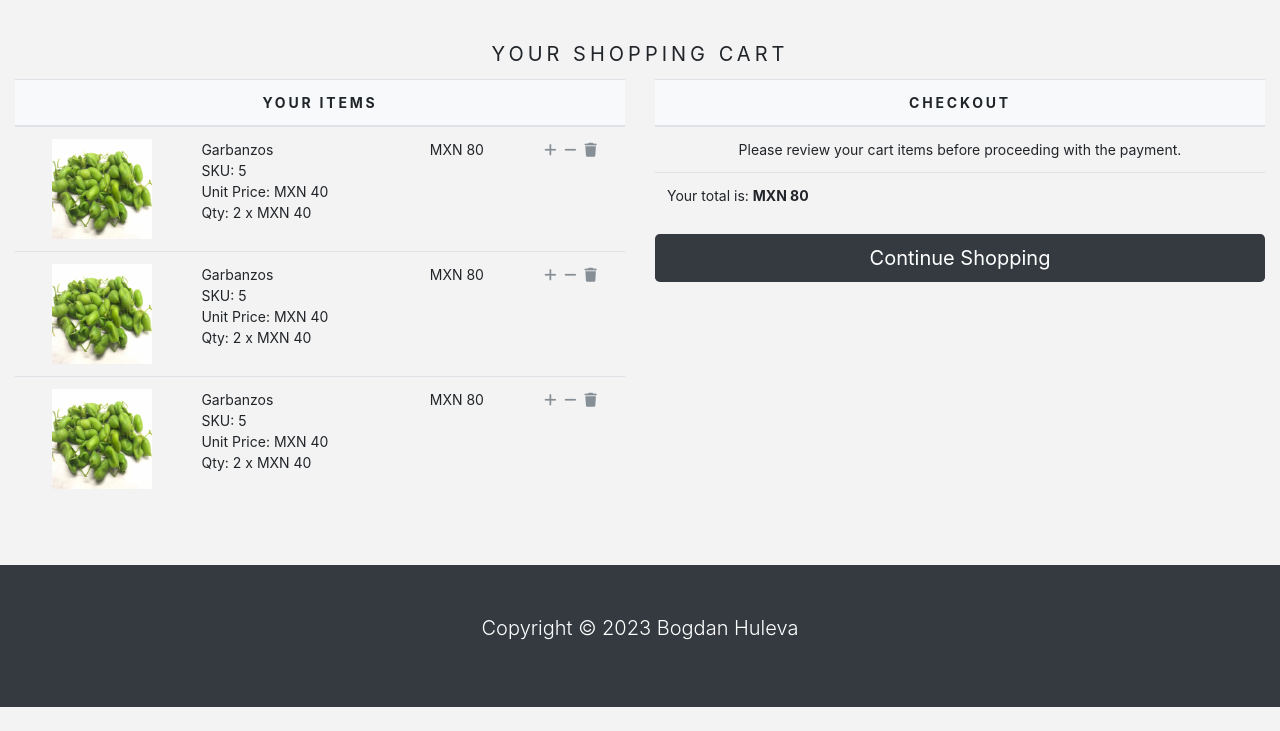
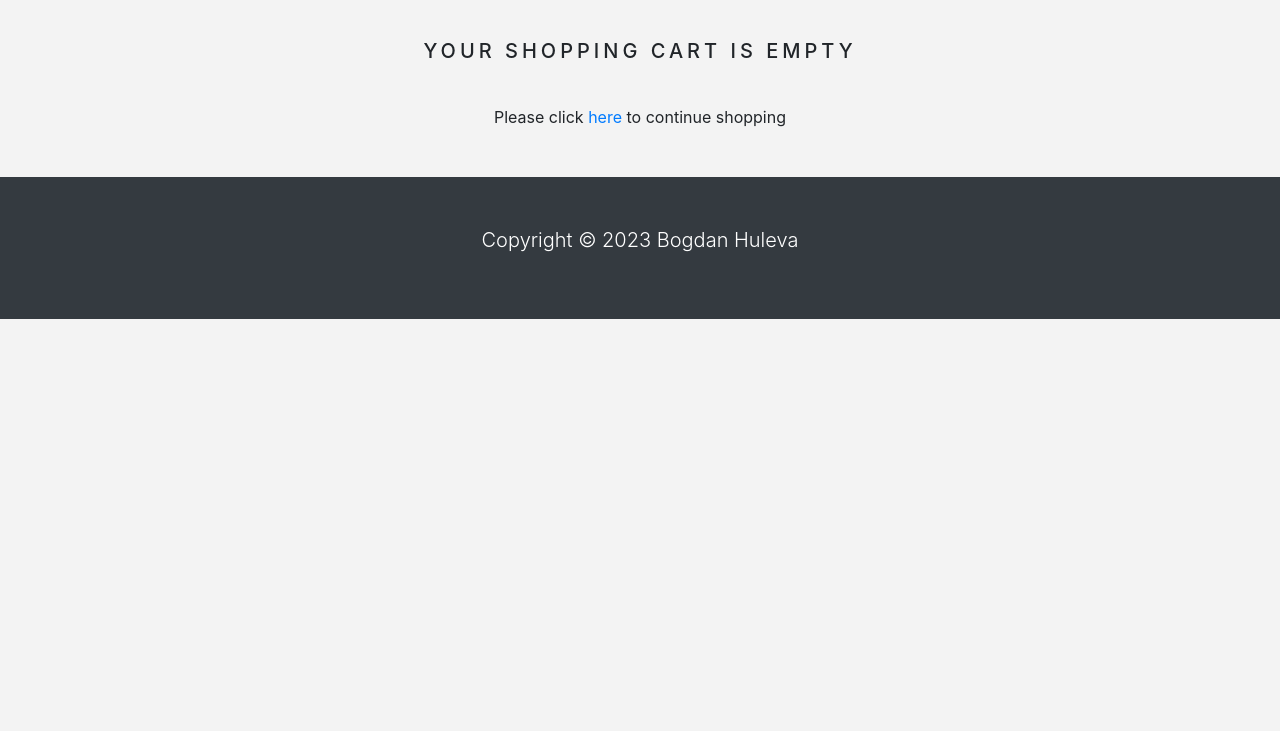
Before and after one commit to bogdanminne/ecommerce_project, a Django app: page /cart in a window 1280 px wide. Shown: the part 69-800 px from the top of the page. Run offline with Django 4.2, Linux system fonts and the light colour scheme; data comes from the database, SQL or seed files in the repository; both versions use the stored data as it was after the commit; some libraries are stand-ins or nearby versions.

Commit message:
Implementing "add to cart" logic
Adding dynamic functionality for the buttons.

```diff
--- a/store/models.py
+++ b/store/models.py
@@ -41,3 +41,29 @@ class Product(models.Model):
 
     def __str__(self):
         return self.name
+
+
+class Cart(models.Model):
+    cart_id = models.CharField(max_length=250, blank=True)
+    date_added = models.DateField(auto_now_add=True)
+    class Meta:
+        db_table = 'Cart'
+        ordering = ['date_added']
+
+    def __str__(self):
+        return self.cart_id
+
+class CartItem(models.Model):
+    product = models.ForeignKey(Product, on_delete=models.CASCADE)
+    cart = models.ForeignKey(Cart, on_delete=models.CASCADE)
+    quantity = models.IntegerField()
+    active = models.BooleanField(default=True)
+
+    class Meta:
+        db_table = 'CartItem'
+
+    def sub_total(self):
+        return self.product.price * self.quantity
+
+    def __str__(self):
+        return self.product
--- a/store/templates/cart.html
+++ b/store/templates/cart.html
@@ -6,6 +6,18 @@
 {% endblock %}
 
 {% block content %}
+    {% if not cart_items %}
+    <div class="text-center">
+        <br>
+        <h1 class="text-center product_title">
+            Your shopping cart is empty
+        </h1>
+        <br>
+        <p class="text-center">
+            Please click <a href="{% url 'home' %}">here</a> to continue shopping
+        </p>
+    </div>
+    {% else %}
     <div class="text-center">
         <br>
         <div class="text-center product_title">
@@ -23,30 +35,37 @@
                     </tr>
                 </thead>
 
-                {% for i in '123' %}
+                {% for cart_item in cart_items %}
                 <tr>
                     <td>
-                        <a href="">
-                            <img src="{% static 'img/product-1.png' %}" width="100" height="100" alt="">
+                        <a href="cart_item.product.get_url">
+                            <img src="{{cart_item.product.image.url}}" width="100" height="100" alt="">
                         </a>
                     </td>
                     <td class="text-left">
-                        Garbanzos
+                        {{cart_item.product.name}}
                         <br>
-                        SKU: 5
+                        SKU: {{cart_item.product.id}}
                         <br>
-                        Unit Price: MXN 40
+                        Unit Price: MXN {{cart_item.product.price}}
                         <br>
-                        Qty: 2 x MXN 40
+                        Qty: {{cart_item.quantity}} x {{cart_item.product.price}}
                     </td>
                     <td>
-                        MXN 80
+                        MXN {{cart_item.sub_total}}
                     </td>
+                    {% if cart_item.quantity < cart_item.product.stock %}
                     <td>
-                        &nbsp;<a href=""><i class="fa-solid fa-plus cart_icon"></i></a>
+                        &nbsp;<a href="{% url 'add_cart' cart_item.product.id %}"><i class="fa-solid fa-plus cart_icon"></i></a>
                         &nbsp;<a href=""><i class="fa-solid fa-minus cart_icon"></i></a>
                         &nbsp;<a href=""><i class="fa-solid fa-trash cart_icon"></i></a>
                     </td>
+                    {% else %}
+                    <td>
+                        &nbsp;<a href=""><i class="fa-solid fa-minus cart_icon"></i></a>
+                        &nbsp;<a href=""><i class="fa-solid fa-trash cart_icon"></i></a>
+                    </td>
+                    {% endif %}
                 </tr>
                 {% endfor %}
 
@@ -69,13 +88,13 @@
                     </tr>
                     <tr>
                         <td class="text-left">
-                            Your total is: <strong>MXN 80</strong>
+                            Your total is: <strong>MXN {{total}}</strong>
                         </td>
                     </tr>
                 </tbody>
             </table>
             <div class="mx-auto">
-                <a href="" style='text-decoration: none;'>
+                <a href="{% url 'home' %}" style='text-decoration: none;'>
                     <button type="button" class="btn btn-lg btn-block bg-dark text-white">
                         Continue Shopping
                     </button>
@@ -83,4 +102,5 @@
             </div>
         </div>
     </div>
+    {% endif %}
 {% endblock %}
--- a/store/templates/product.html
+++ b/store/templates/product.html
@@ -21,7 +21,9 @@ Product
                 {% if product.stock <= 0 %}
                 <p class="text-justify product-text"><b>Out of stock</b></p>
                 {% else %}
-                <a href="">Add to Cart</a>
+                <a href="{% url 'add_cart' product.id %}">
+                <button type="button" name="button" class="btn btn-secondary">Add to Cart</button>
+                </a>
                 {% endif %}
             </div>
         </div>
--- a/store/urls.py
+++ b/store/urls.py
@@ -5,5 +5,6 @@ urlpatterns = [
     path('', views.home, name="home"),
     path('category/<slug:category_slug>', views.home, name='products_by_category'),
     path('category/<slug:category_slug>/<slug:product_slug>', views.productPage, name="product_detail"),
-    path('cart', views.cart, name='cart'),
+    path('cart/add/<int:product_id>', views.add_cart, name='add_cart'),
+    path('cart', views.cart_detail, name='cart_detail'),
 ]
--- a/store/views.py
+++ b/store/views.py
@@ -1,5 +1,6 @@
-from django.shortcuts import render, get_object_or_404
-from .models import Category, Product
+from django.shortcuts import render, get_object_or_404, redirect
+from .models import Category, Product, Cart, CartItem
+from django.core.exceptions import ObjectDoesNotExist
 
 #Creating the views for different pages.
 def home(request, category_slug=None):
@@ -20,5 +21,43 @@ def productPage(request, category_slug, product_slug):
     return render(request, 'product.html', {'product': product})
 # Create your views here.
 
-def cart(request):
-    return render(request, 'cart.html')
+def _cart_id(request):
+    cart = request.session.session_key
+    if not cart:
+        cart = request.session.create()
+    return cart
+
+def add_cart(request, product_id):
+    product = Product.objects.get(id=product_id)
+    try:
+        cart = Cart.objects.get(cart_id=_cart_id(request))
+    except Cart.DoesNotExist:
+        cart = Cart.objects.create(
+            cart_id = _cart_id(request)
+        )
+        cart.save
+    try:
+        cart_item = CartItem.objects.get(product=product, cart=cart)
+        cart_item.quantity += 1
+        cart_item.save()
+    except CartItem.DoesNotExist:
+        cart_item = CartItem.objects.create(
+            product = product,
+            quantity = 1,
+            cart = cart
+        )
+        cart_item.save()
+
+    return redirect('cart_detail')
+
+def cart_detail(request, total=0, counter=0, cart_items=None):
+    try:
+        cart = Cart.objects.get(cart_id=_cart_id(request))
+        cart_items = CartItem.objects.filter(cart=cart, active=True)
+        for cart_item in cart_items:
+            total += (cart_item.product.price * cart_item.quantity)
+            counter += cart_item.quantity
+    except ObjectDoesNotExist:
+        pass
+
+    return render(request, 'cart.html', dict(cart_items = cart_items, total = total, counter = counter))
```
Also changed, not shown: db.sqlite3, store/migrations/0003_cart_cartitem.py (added).
